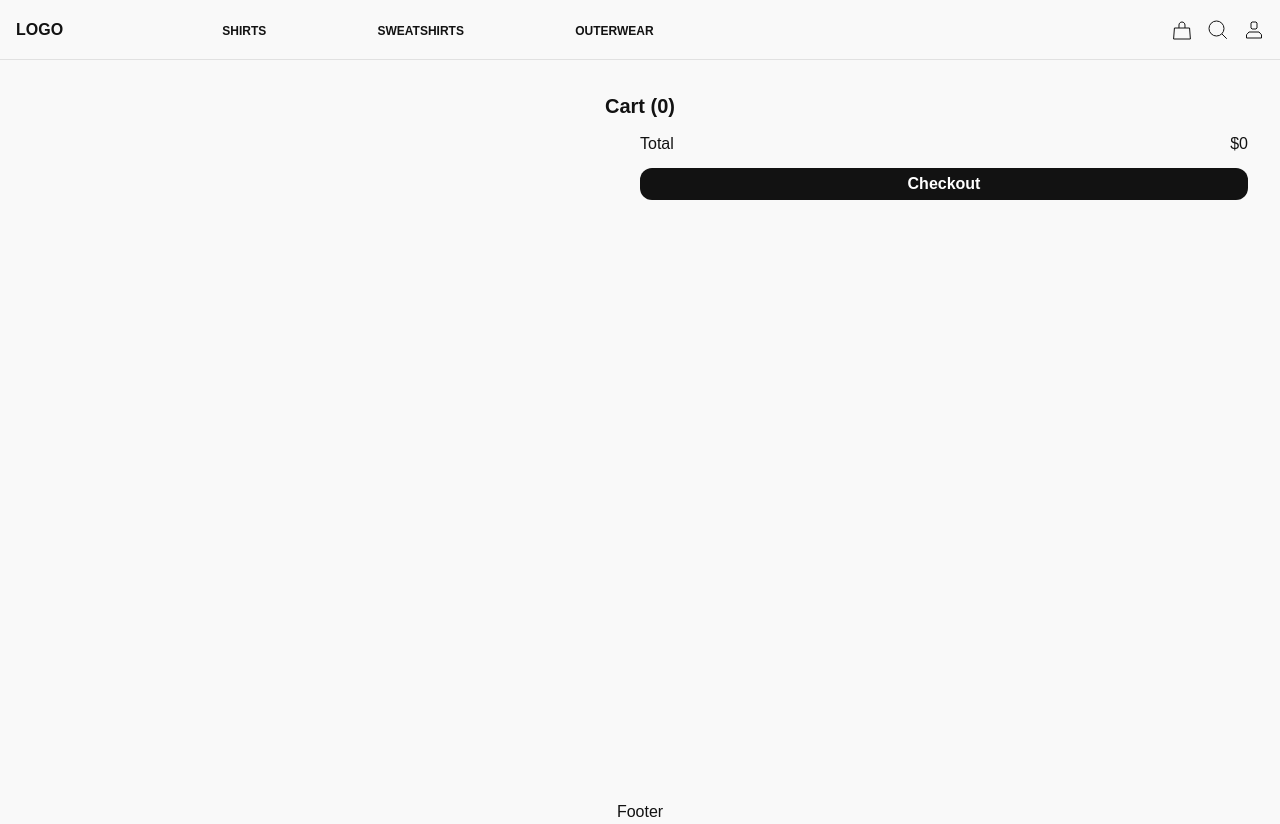
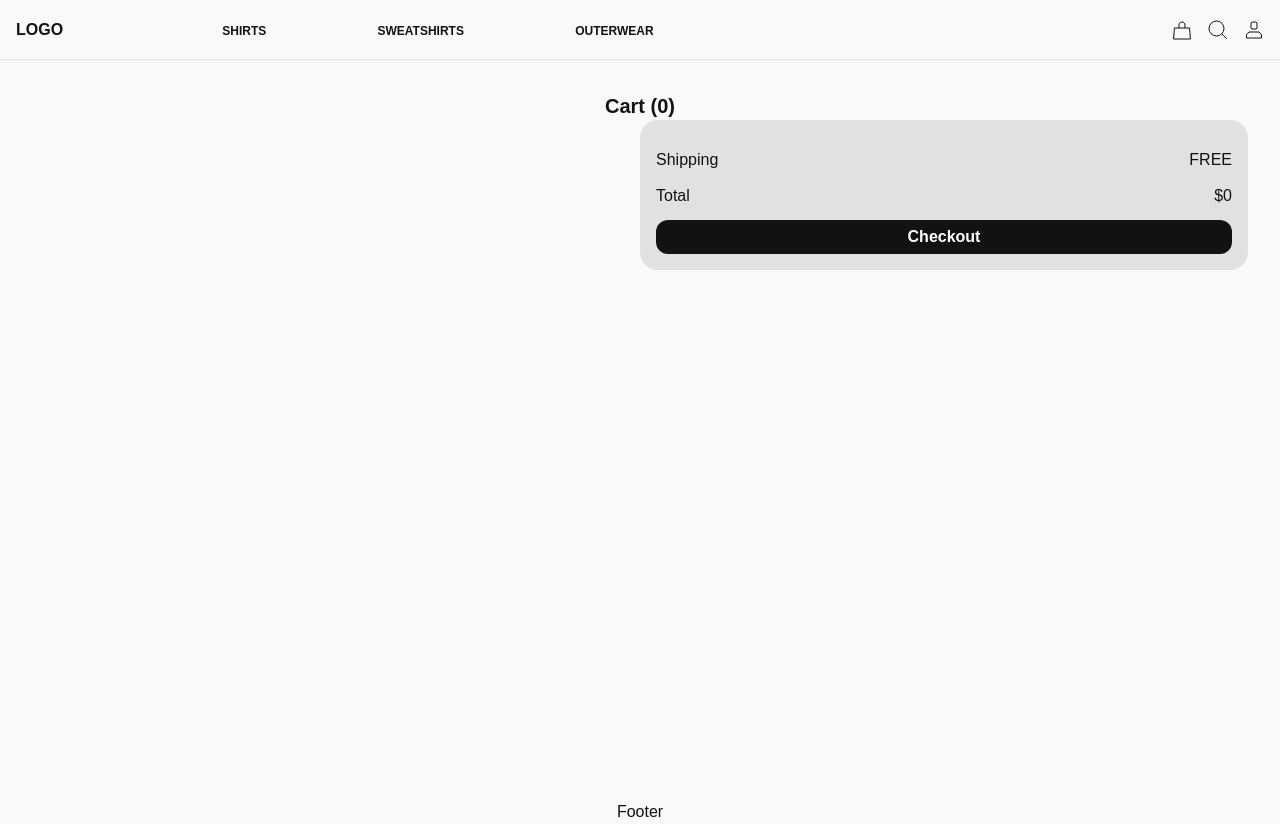
Before and after one commit to duncanmatt/ecomm_next, a Next.js app: page /Cart in a window 1280 px wide. Built offline with nearby package versions, Linux system fonts and the light colour scheme.

Commit message:
shipping info on cart totals

```diff
--- a/src/pages/Cart.tsx
+++ b/src/pages/Cart.tsx
@@ -52,14 +52,18 @@ const Cart = () => {
 							))}
 						</ul>
 					</div>
-					<div className='md:self-end'>
+					<div className='md:self-end bg-g p-1rem rounded-sm h-min'>
+						<div className='flex flex-row justify-between my-3'>
+							<span>Shipping</span>
+							<span>FREE</span>
+						</div>
 						<div className='flex flex-row justify-between my-3'>
 							<span>Total</span>
 							<span>${price}</span>
 						</div>
 						<div className='flex'>
 							<Link
-								className='flex flex-1 text-center justify-center border-2 border-transparent h-[2rem] items-center font-semibold bg-b rounded-xs text-white'
+								className='flex flex-1 text-center justify-center border-2 border-transparent h-[2.125rem] items-center font-semibold bg-b rounded-xs text-white'
 								href='/Checkout'>
 								Checkout
 							</Link>
```
